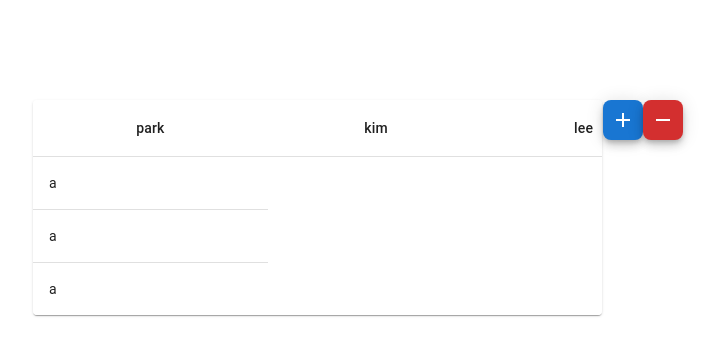
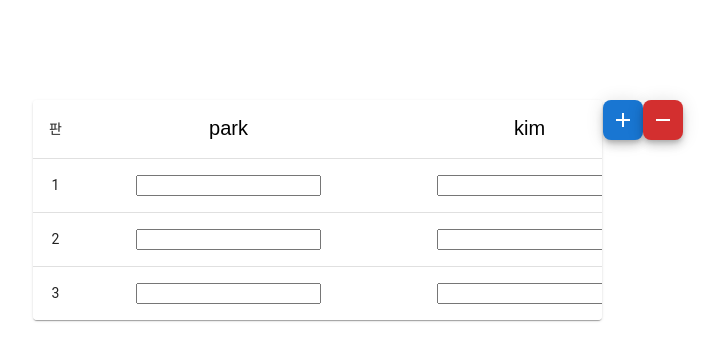
Before and after one commit to DT-HYUNJUN/card-game-scoreboard, a React (Create React App) app: page / in a window 1280 px wide. Shown: the top 360 px of the page, without its empty margins (282-1001 px from the left). Built offline with nearby package versions, Linux system fonts and the light colour scheme.

Commit message:
[UPDATE] updated addName()

```diff
--- a/src/App.tsx
+++ b/src/App.tsx
@@ -17,7 +17,6 @@
   const addName = (targetName: string) => {
     setNames((prevNames) => [...prevNames, { id: idRef.current, name: targetName }]);
     idRef.current += 1;
-    console.log(names);
   };
 
   const deleteName = (targetName: string) => {
--- a/src/components/GameTable.tsx
+++ b/src/components/GameTable.tsx
@@ -16,7 +16,7 @@
 
 const GameTable = (props: Props) => {
   const handleClickAdd = () => {
-    props.addName("addclick");
+    props.addName("addNames");
   };
   const handleClickDelete = () => {};
 
@@ -28,9 +28,10 @@
         <Table sx={{ minWidth: 650 }} aria-label="simple table">
           <TableHead>
             <TableRow>
+              <TableCell align="center">판</TableCell>
               {props.names.map((it) => (
                 <TableCell key={it.id} align="center">
-                  {it.name}
+                  <NameInput type="text" value={it.name} />
                 </TableCell>
               ))}
             </TableRow>
@@ -38,9 +39,14 @@
           <TableBody>
             {rows.map((row) => (
               <TableRow key={row.id} sx={{ "&:last-child td, &:last-child th": { border: 0 } }}>
-                <TableCell component="th" scope="row">
-                  {row.name}
+                <TableCell align="center" component="th" scope="row">
+                  {row.id + 1}
                 </TableCell>
+                {props.names.map((it) => (
+                  <TableCell align="center" component="th" scope="row">
+                    <input type="number" />
+                  </TableCell>
+                ))}
               </TableRow>
             ))}
           </TableBody>
@@ -69,3 +75,12 @@
 const ButtonWrapper = styled.div`
   display: flex;
 `;
+
+const NameInput = styled.input`
+  text-align: center;
+  border: 0;
+  font-size: 20px;
+  &:focus {
+    outline: none;
+  }
+`;
```
